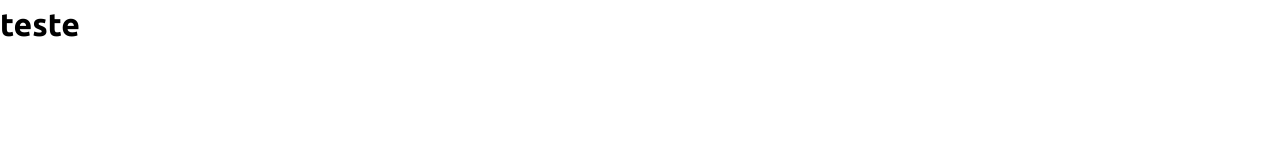
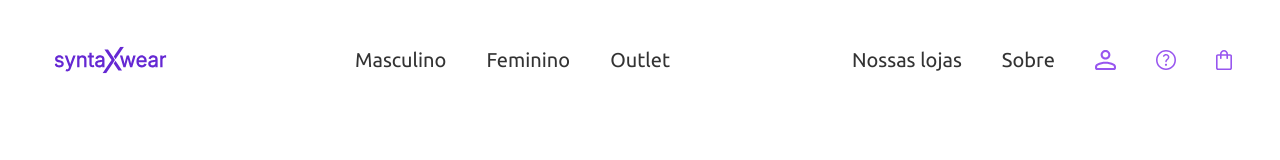
Before and after one commit to Diego-can/ecommerce-syntaxwear, a plain HTML site: page index.html in a window 1280 px wide. Drawn offline with Linux system fonts and the light colour scheme.

Commit message:
feat: Adiciona ícones, logo e o cabeçalho do site

```diff
--- a/css/style.css
+++ b/css/base.css
@@ -1,3 +1,4 @@
 body {
     font-family: var(--fonte-principal);
+    color: #333;
 }
--- a/css/components/header.css
+++ b/css/components/header.css
@@ -0,0 +1,44 @@
+.header {
+    position: fixed;
+    top: 20px;
+    left: 50%;
+    transform: translate(-50%);
+    width: calc(100% - 40px);
+    border-radius: 1rem;
+    z-index: 999;
+    display: flex;
+    justify-content: space-between;
+    align-items: center;
+    padding: 20px 28px;
+    background-color: #ffffff;
+}
+
+.logo img {
+    height: 40px;
+}
+
+.nav-center ul,
+.nav-right ul {
+    display: flex;
+    gap: 2.5rem;
+    align-items: center;
+}
+
+.nav-center a,
+.nav-right a {
+    font-weight: 400;
+    font-size: 1.25rem;
+}
+
+.nav-center a:hover,
+.nav-right a:hover {
+    color: #7c3aed;
+}
+
+.nav-right img {
+    height: 20px;
+}
+
+.nav-right a:hover img {
+    opacity: 0.7;
+}
--- a/index.html
+++ b/index.html
@@ -4,17 +4,39 @@
 <head>
     <meta charset="UTF-8">
     <meta name="viewport" content="width=device-width, initial-scale=1.0">
-    <title>SyntaWwear - Ecommerce de Tênis</title>
+    <title>SyntaxWear - Tênis Masculinos e Femininos Online</title>
     <link rel="stylesheet" href="css/globals.css">
     <link rel="stylesheet" href="css/variables.css">
-    <link rel="stylesheet" href="css/style.css">
+    <link rel="stylesheet" href="css/base.css">
+    <link rel="stylesheet" href="css/components/header.css">
 </head>
 
 <body>
     <!-- Header com logo e navegação -->
-    <header>
+    <header class="header">
+        <h1 class="logo">
+            <a href="/" title="SyntaxWear - Tênis Masculinos e Femininos Online">
+                <img src="./images/logo/logo.svg" alt="SyntaxWear - Tênis Masculinos e Femininos Online">
+            </a>
+        </h1>
+        <nav class="nav-center" aria-label="Categorias Principais">
+            <ul>
+                <li><a href="#">Masculino</a></li>
+                <li><a href="#">Feminino</a></li>
+                <li><a href="#">Outlet</a></li>
+            </ul>
+        </nav>
+        <nav class="nav-right" aria-label="Menu Secundário">
+            <ul>
+                <li><a href="#">Nossas lojas</a></li>
+                <li><a href="#">Sobre</a></li>
+                <li><a href="#" title="Perfil"><img src="./images/icons/user.svg" alt="Perfil"></a></li>
+                <li><a href="#" title="Ajuda"><img src="./images/icons/help.svg" alt="Ajuda"></a></li>
+                <li><a href="#" title="Carrinho"><img src="./images/icons/bag.svg" alt="Carrinho"></a></li>
+            </ul>
+        </nav>
+
     </header>
-<h1>teste   </h1>
     <!-- Seção Hero -->
     <section class="hero">
     </section>
```
Also changed, not shown: images/icons/bag.svg (added), images/icons/help.svg (added), images/icons/user.svg (added), images/logo/logo.svg (added).
